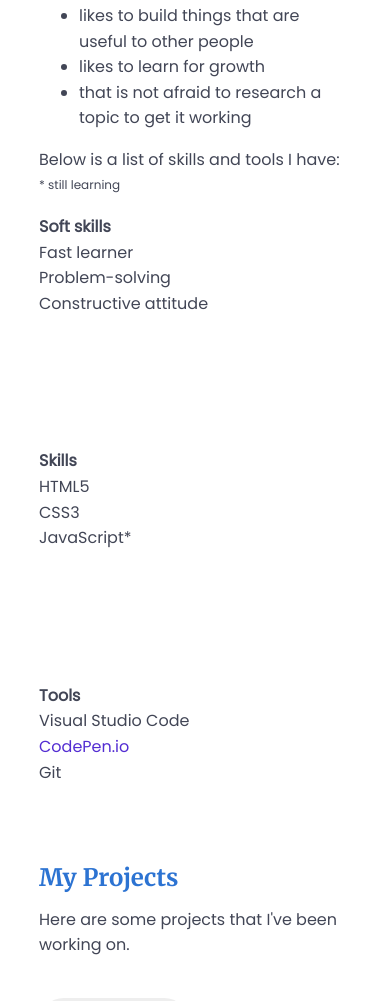
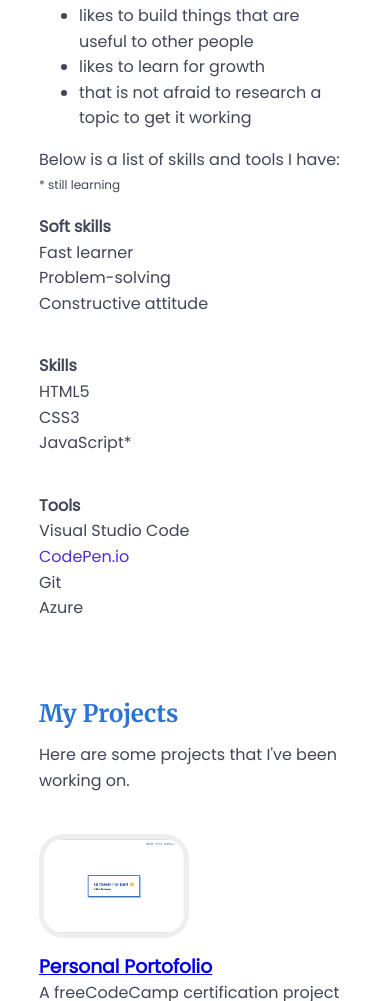
Before and after one commit to bartmars/bartmars.github.io, a plain HTML site: page index.html in a window 390 px wide. Shown: the part 915-1916 px from the top of the page. Drawn offline with nearby package versions, Linux system fonts and the light colour scheme.

Commit message:
fix gap issue in skill section

```diff
--- a/index.html
+++ b/index.html
@@ -51,6 +51,7 @@
                             <li>Fast learner</li>
                             <li>Problem-solving</li>
                             <li>Constructive attitude</li>
+                            <li></li>
                         </ul>
                     </div>
                     <div class="col col-layout">
@@ -68,7 +69,7 @@
                             <li>Visual Studio Code</li>
                             <li><a class="link" href="https://www.codepen.io" alt="" target="_blank">CodePen.io</a></li>
                             <li>Git</li>
-                            <li></li>
+                            <li>Azure</li>
                         </ul>
                     </div>
                 </div>
--- a/styles.css
+++ b/styles.css
@@ -98,6 +98,8 @@ body {
     gap: 100px;
     /* align-content: flex-start; */
 }
+
+
 
 .note {
     font-size: 0.75rem;
@@ -205,6 +207,9 @@ body {
     .row {
         flex-direction: column;
     }
+    .col-layout {
+        gap: 5px;
+    }
 }
 
 @media (min-width: 641px) and (max-width: 1007px) {
```
